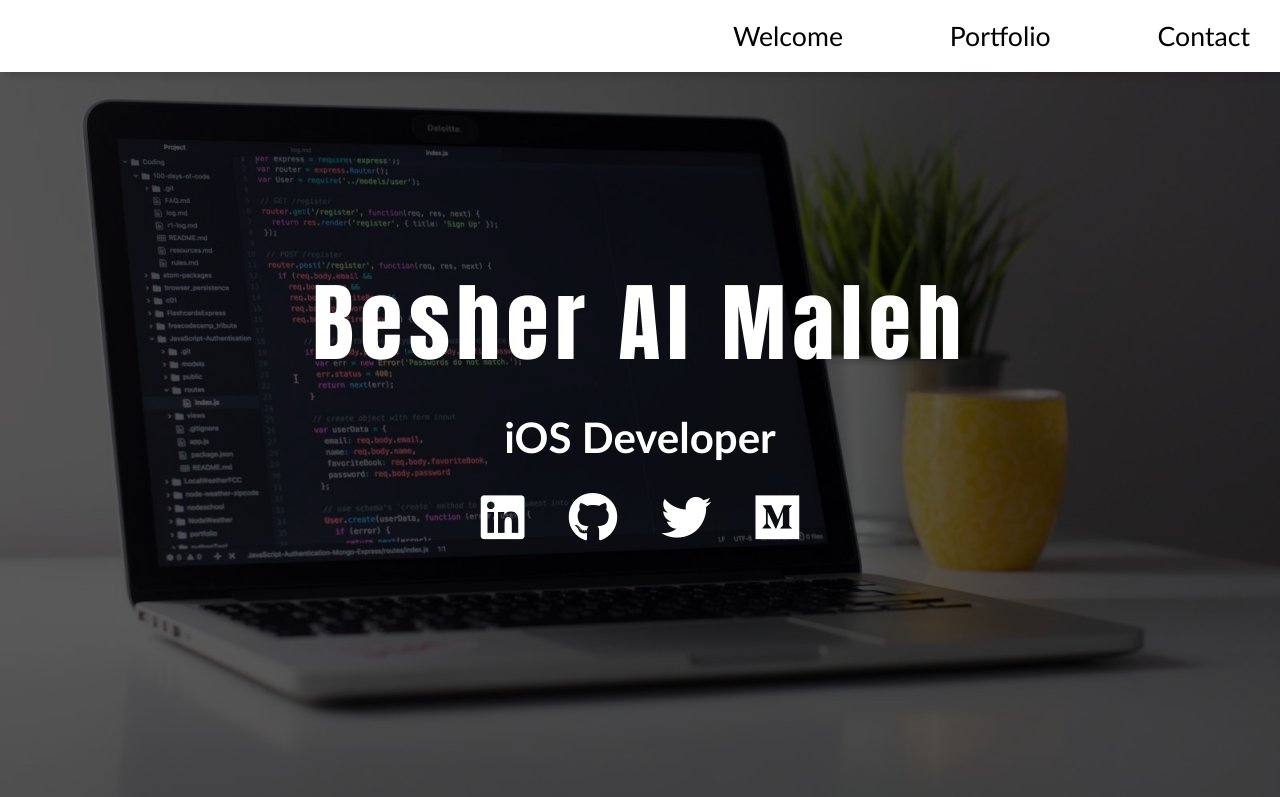
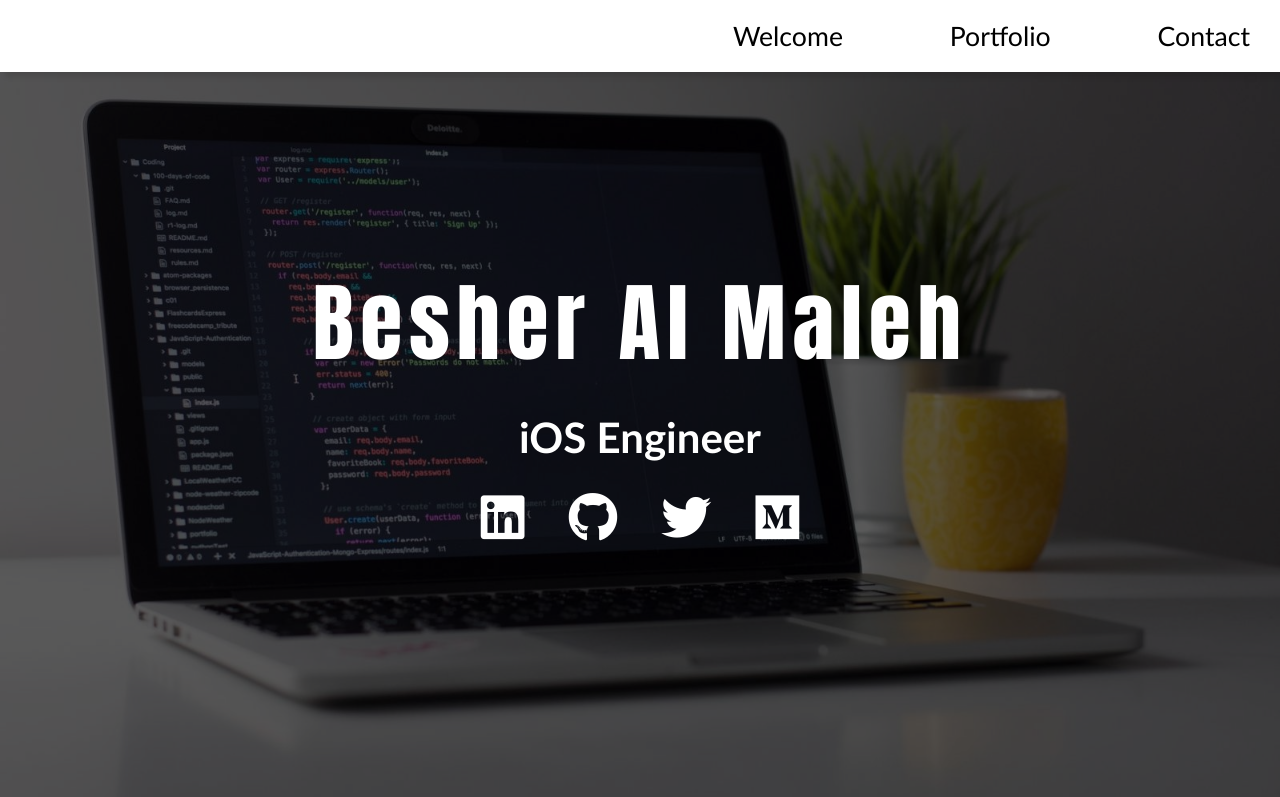
Before and after one commit to almaleh/almaleh.github.io, a plain HTML site: page index.html in a window 1280 px wide. Shown: the top 797 px of the page. Drawn offline with Linux system fonts and the light colour scheme.

```diff
--- a/index.html
+++ b/index.html
@@ -51,7 +51,7 @@
         <div id="background-container"></div>
 
         <h1>Besher Al Maleh</h1>
-        <h3>iOS Developer</h3>
+        <h3>iOS Engineer</h3>
         <div>
 
             <a href="https://www.linkedin.com/in/besher-al-maleh/" target="_blank"><i class="fab fa-linkedin icon">
```
Also changed, not shown: images/lion-search.png.
